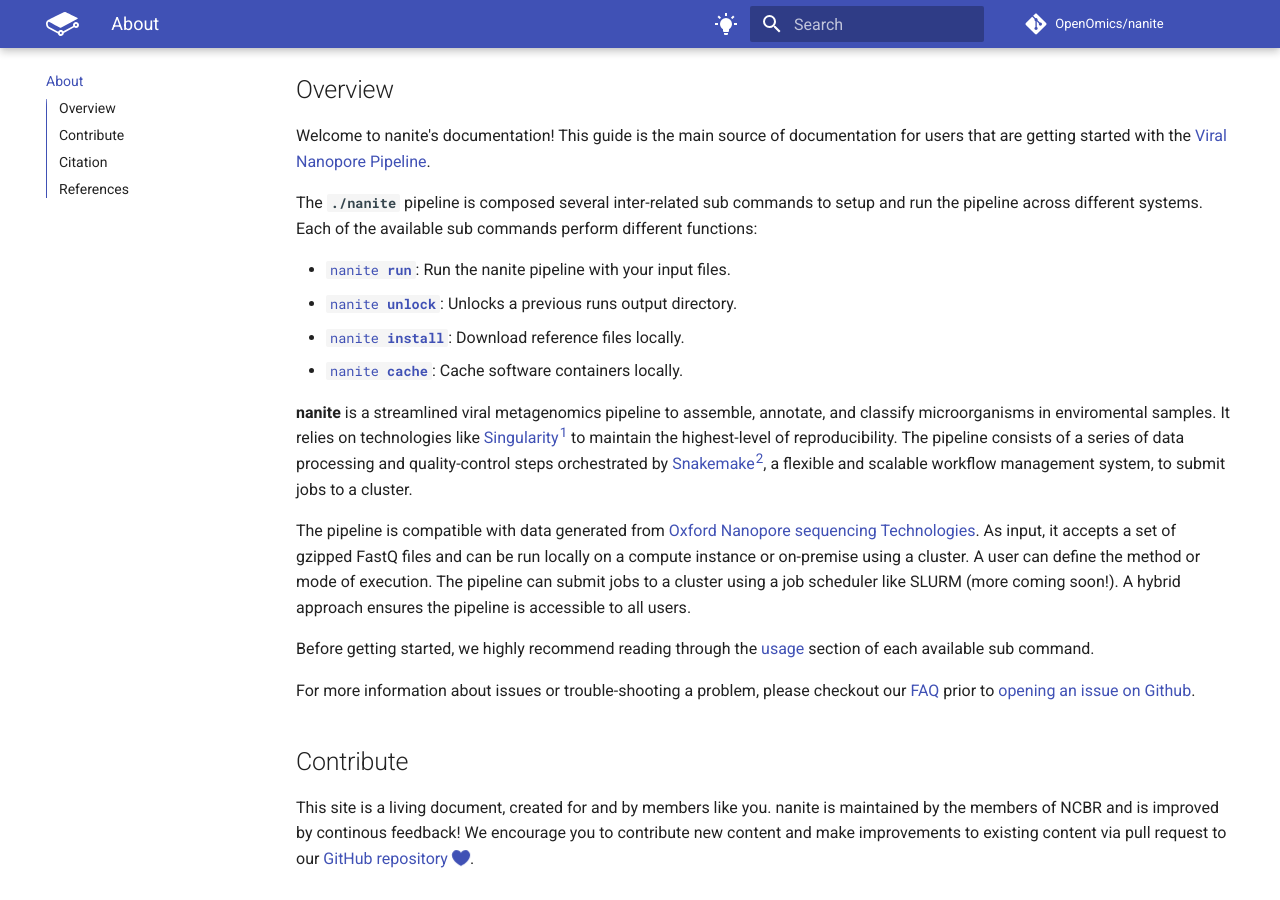
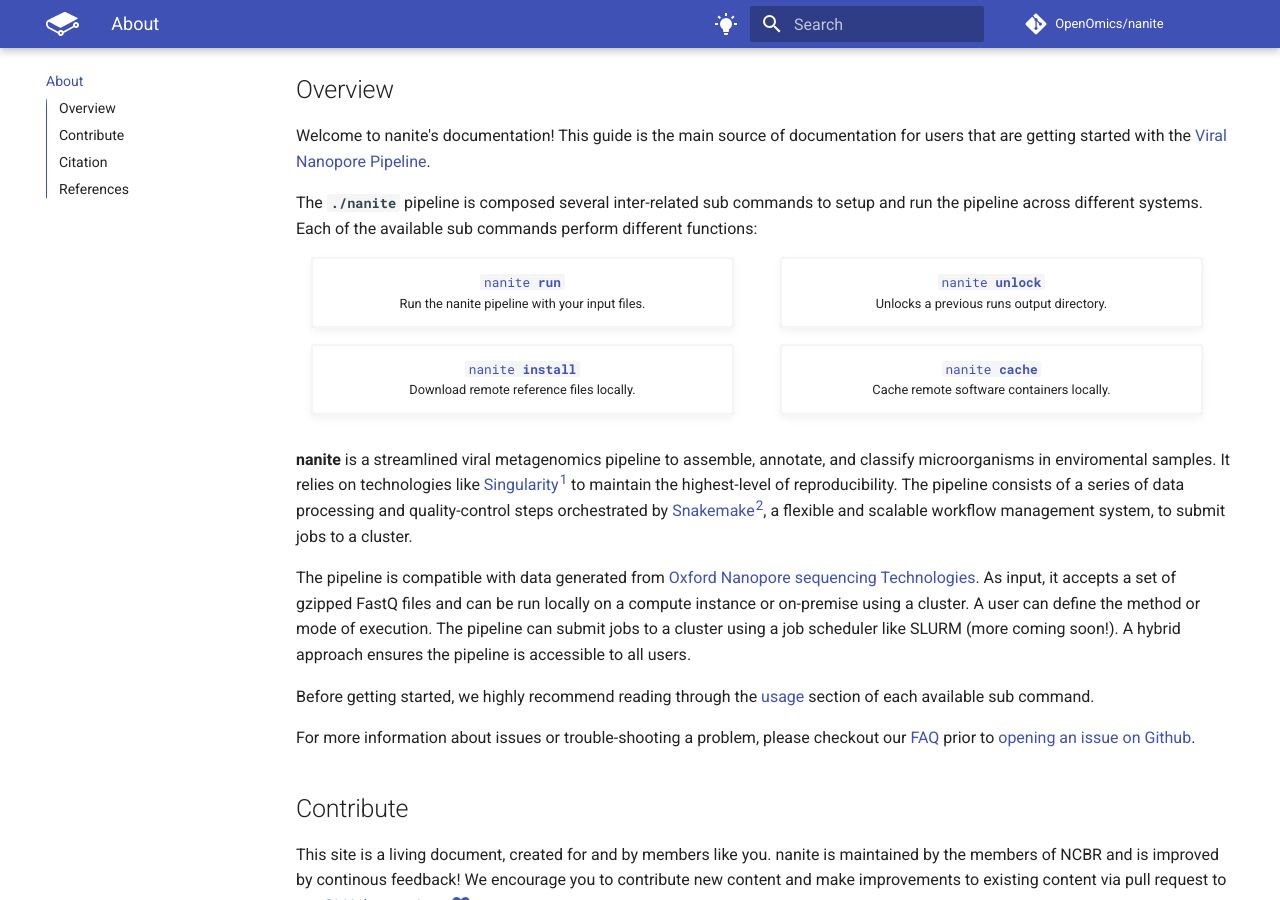
Before and after one commit to OpenOmics/nanite, an MkDocs documentation site: the page built from docs/index.md, in a window 1280 px wide and 900 px high, scrolled down 364 px. Built offline with MkDocs 1.6.1 and Material for MkDocs 9.7.7, drawn with Linux system fonts in a browser that asks for light colours; comment, search, counter and statistics services are not loaded; the version menu is left out; some of the changed lines change nothing that is shown.

Commit message:
Adding card-like links to each sub command

```diff
--- a/docs/index.md
+++ b/docs/index.md
@@ -36,10 +36,35 @@
 
 The **`./nanite`** pipeline is composed several inter-related sub commands to setup and run the pipeline across different systems. Each of the available sub commands perform different functions:
 
- * [<code>nanite <b>run</b></code>](usage/run.md): Run the nanite pipeline with your input files.
- * [<code>nanite <b>unlock</b></code>](usage/unlock.md): Unlocks a previous runs output directory.
- * [<code>nanite <b>install</b></code>](usage/install.md): Download reference files locally.
- * [<code>nanite <b>cache</b></code>](usage/cache.md): Cache software containers locally.
+<section align="center" markdown="1" style="display: flex; flex-wrap: row wrap; justify-content: space-around;">
+
+!!! inline custom-grid-button ""
+
+    [<code style="font-size: 1em;">nanite <b>run</b></code>](usage/run.md)
+    Run the nanite pipeline with your input files.
+
+!!! inline custom-grid-button ""
+
+    [<code style="font-size: 1em;">nanite <b>unlock</b></code>](usage/unlock.md)
+    Unlocks a previous runs output directory.
+
+</section>
+
+<section align="center" markdown="1" style="display: flex; flex-wrap: row wrap; justify-content: space-around;">
+
+
+!!! inline custom-grid-button ""
+
+    [<code style="font-size: 1em;">nanite <b>install</b></code>](usage/install.md)
+    Download remote reference files locally.
+
+
+!!! inline custom-grid-button ""
+
+    [<code style="font-size: 1em;">nanite <b>cache</b></code>](usage/cache.md)
+    Cache remote software containers locally.
+
+</section>
 
 **nanite** is a streamlined viral metagenomics pipeline to assemble, annotate, and classify microorganisms in enviromental samples. It relies on technologies like [Singularity<sup>1</sup>](https://singularity.lbl.gov/) to maintain the highest-level of reproducibility. The pipeline consists of a series of data processing and quality-control steps orchestrated by [Snakemake<sup>2</sup>](https://snakemake.readthedocs.io/en/stable/), a flexible and scalable workflow management system, to submit jobs to a cluster.
 
```
